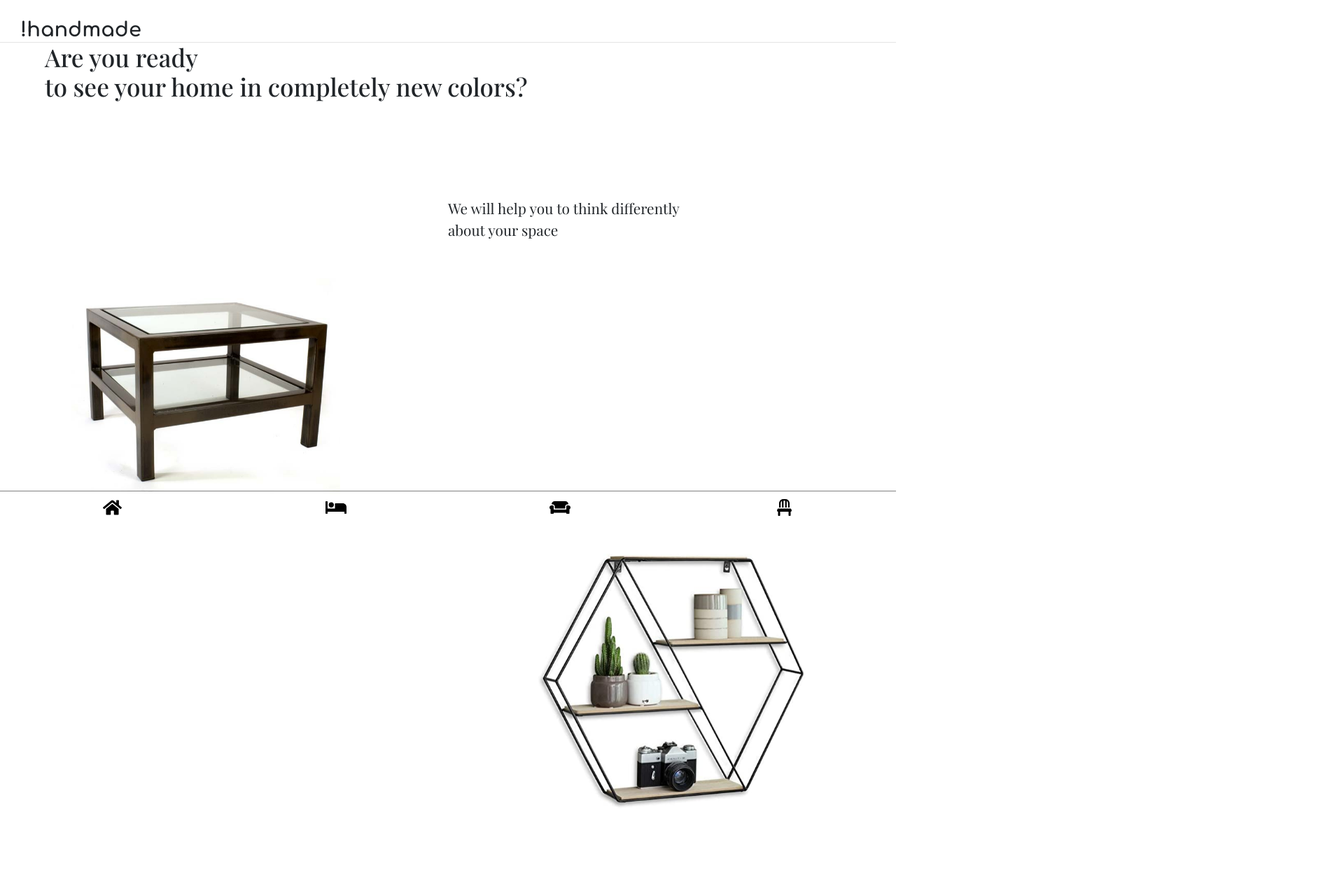
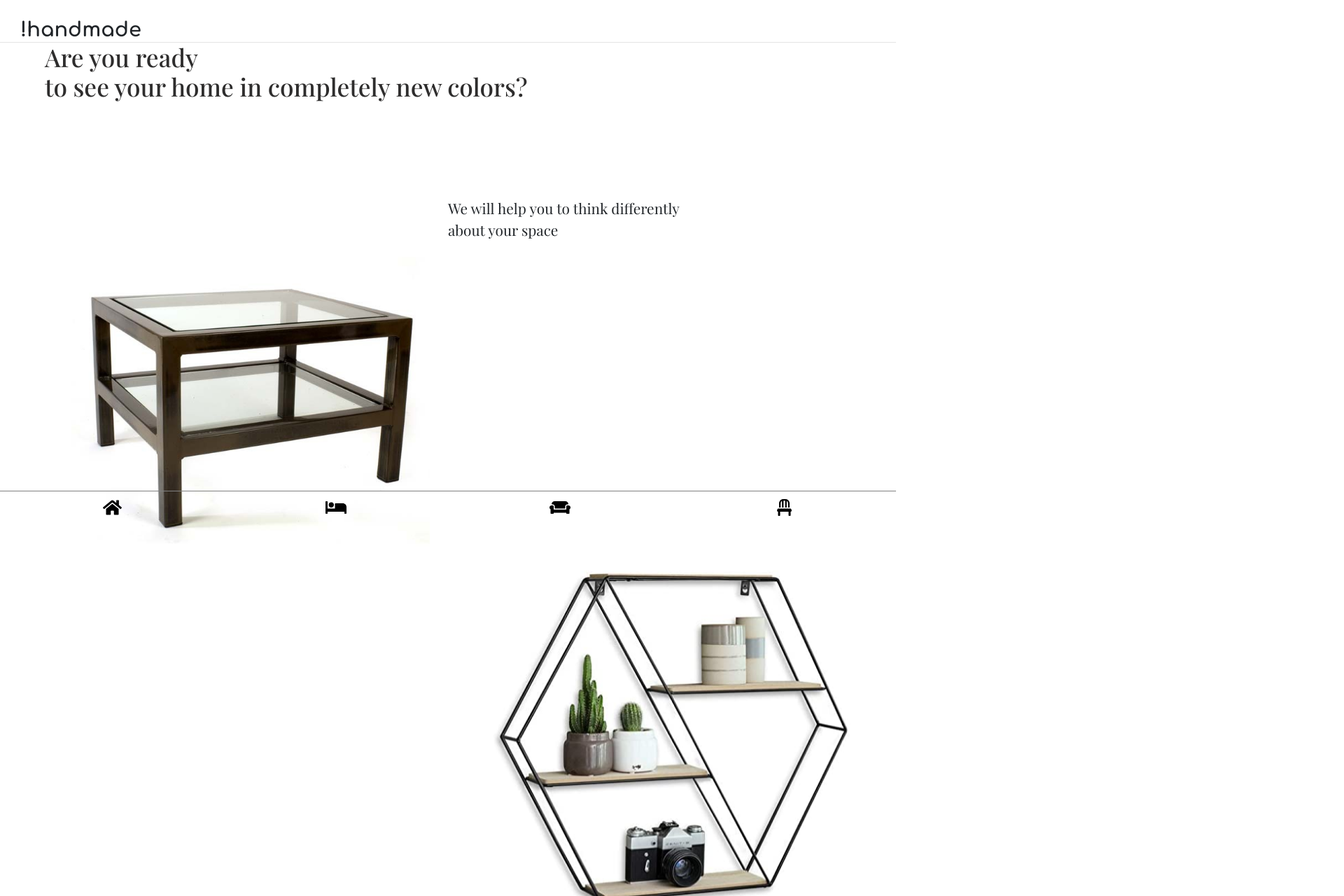
Before and after one commit to i-lazarev/metal-handmade, a React (Create React App) app: page / in a window 1280 px wide. Shown: the top 1280 px of the page at 70% size, 1920 px wide, since content can reach past the window. Before the commit the page ends 1184 px from the top, so only its background shows below. Built offline with nearby package versions, Linux system fonts and the light colour scheme.

Commit message:
added images to home page

```diff
--- a/src/Styles/Home.css
+++ b/src/Styles/Home.css
@@ -7,7 +7,7 @@
   display: flex;
   flex-direction: column;
 
-  height: 40vh;
+  height: 32vh;
 
 }
 #imageContainer {
@@ -16,6 +16,7 @@
   font-family: "Playfair Display", serif;
   font-size: 2.2rem;
   margin-left: 5% ;
+  color: rgb(46, 45, 45);
 
 }
 #textp {
@@ -25,7 +26,7 @@
   padding-top: 10%;
 }
 .image{
-  width: 30%;
+  width: 40%;
 
 }
 
@@ -40,13 +41,10 @@
 
 }
 .div1{
-grid-area: "image1";
 margin-left: 8%;
 }
 .div2{
-grid-area: "image2";
-margin-top: 3%;
-margin-left: 60%;
+margin-left: 55%;
   }
 
 
```
